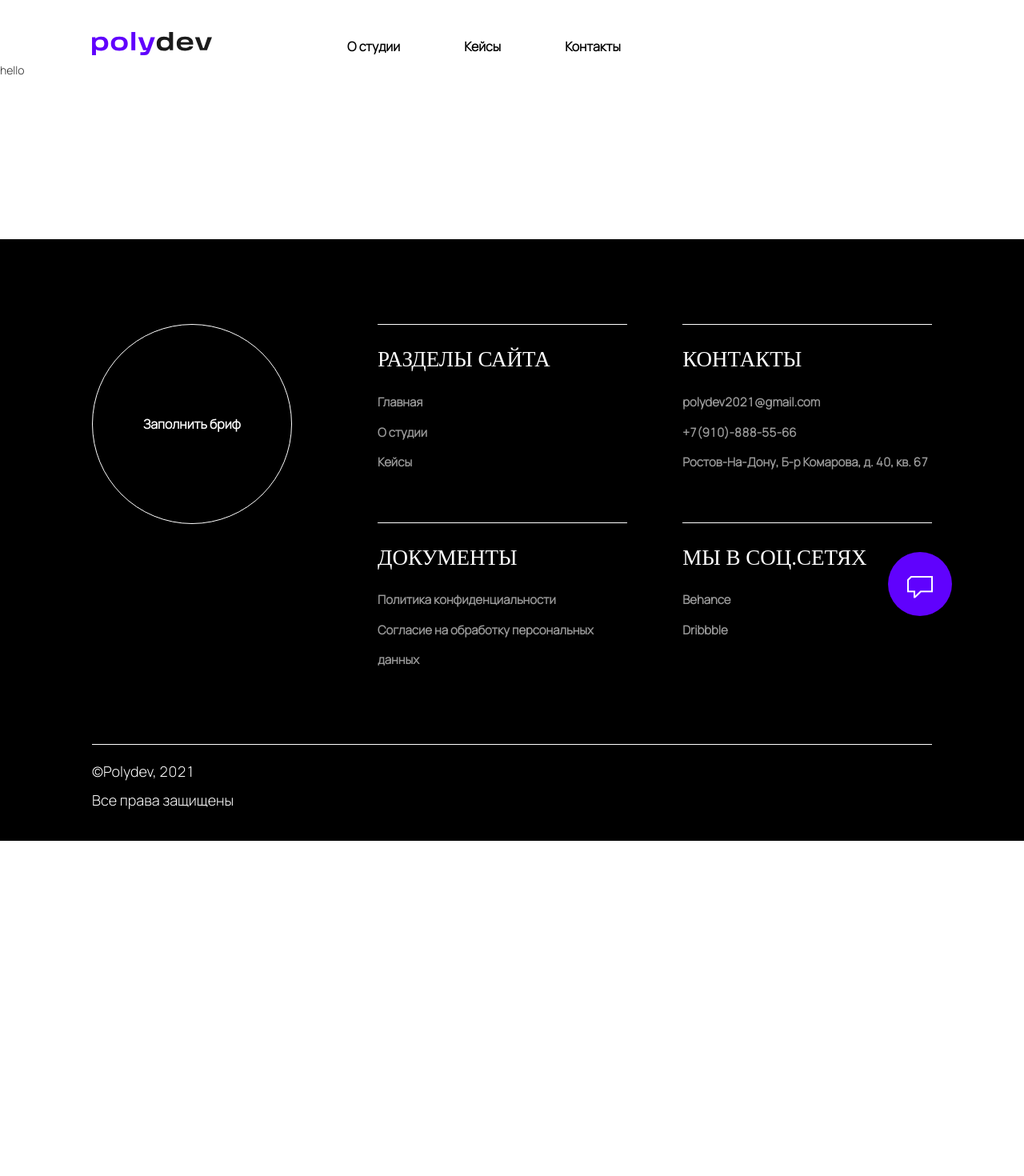
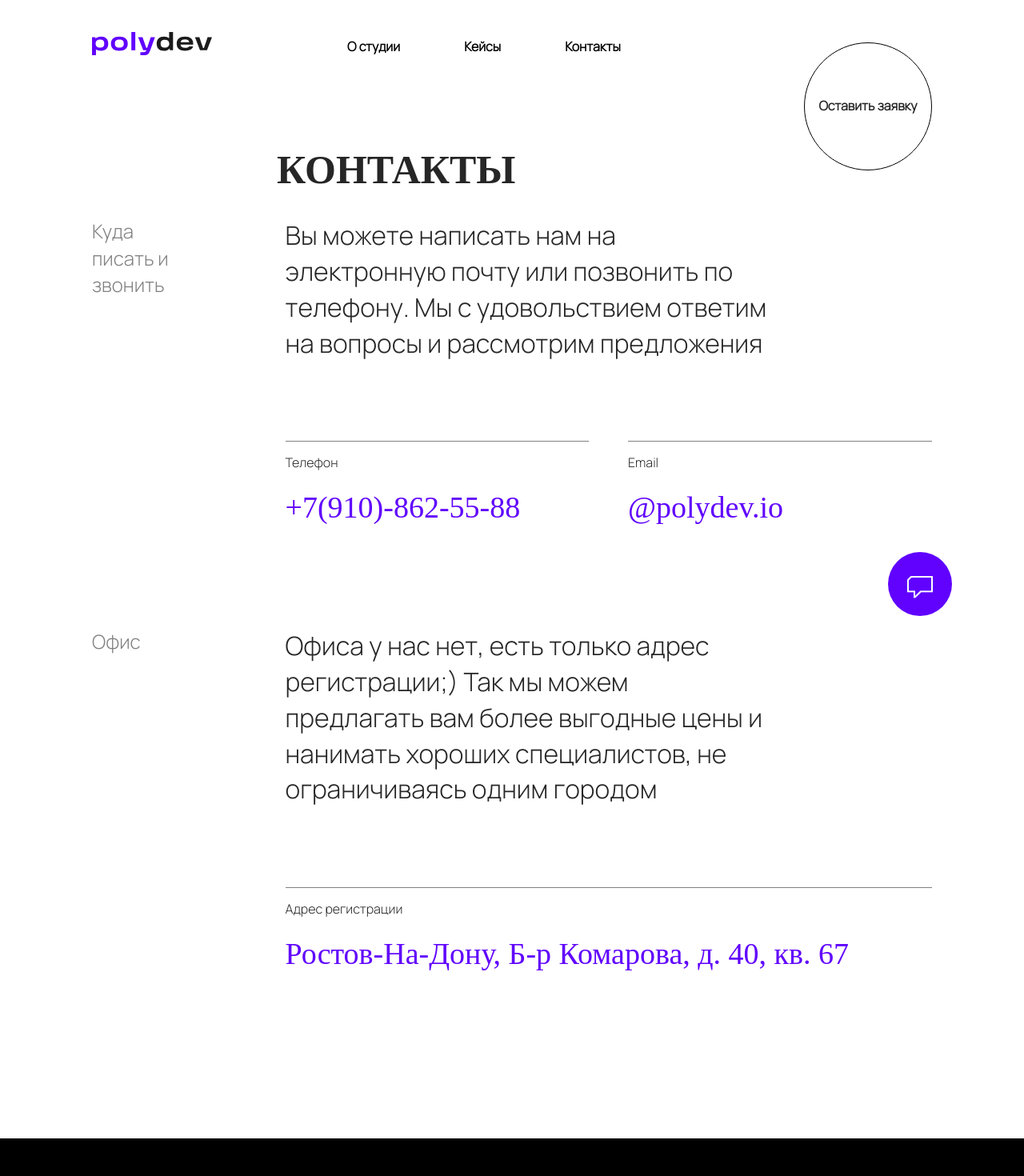
Before and after one commit to adisovaa/Polydev, a React (Create React App) app: page /contact in a window 1280 px wide. Shown: the top 1470 px of the page at 80% size. Before the commit the page ends 1051 px from the top, so only its background shows below. Built offline with nearby package versions, Linux system fonts and the light colour scheme; a web font is replaced by a local one.

Commit message:
new page CONTACT

```diff
--- a/src/component/UI/header/Header.jsx
+++ b/src/component/UI/header/Header.jsx
@@ -15,12 +15,14 @@ const Header = () => {
     const [screen, setScreen] = useState(window.matchMedia('(max-width: 880px)').matches);
     const dispatch = useDispatch();
 
-    const clickHeader = e =>{
+    const clickHeader = e => {
         dispatch(openHandle());
-        if (e.target.textContent === 'О нас') {
+        if (e.target.textContent === 'О студии') {
             history.push('/about-us')
-        }if(e.target.textContent === 'Форум'){
-            history.push('/forum')
+        } else if (e.target.textContent === 'Кейсы') {
+            history.push('/case')
+        } if (e.target.textContent === 'Контакты') {
+            history.push('/contact')
         }
     };
 
--- a/src/component/pages/contact/Contact.css
+++ b/src/component/pages/contact/Contact.css
@@ -0,0 +1,59 @@
+.contact {
+    margin-top: 100px!important;
+}
+.contact_btn {
+    position: absolute;
+    top: 2%;
+    right: 0;
+}
+.contact_title h3{
+    width: 54%;
+    line-height: 1.4!important;
+}
+.contact_text {
+    width: 58% !important;
+}
+
+.contact_count h1 {
+    font-size: 38px!important;
+    font-weight: 400;
+    margin: 0!important;
+}
+.contact_count p {
+    font-size: 16px!important;
+    margin: 14px 0!important;
+}
+.contact_count {
+    display: block!important;
+}
+.second_block {
+    margin-top: 120px;
+}
+.address {
+    width: 100% !important;
+}
+
+@media (max-width: 800px) {
+    .contact {
+        margin-top: 60px!important;
+    }
+    .contacts{
+        margin-top: 2px!important;
+    }
+    .contact_text {
+        width: 100% !important;
+    }
+    .contact_title h3{
+        margin: 20px 0;
+    }
+    .contact_count {
+        margin: 30px 0;
+    }
+    .contact_count h1 {
+        font-size: 18px!important;
+    }
+    .contact_count p {
+        font-size: 12px!important;
+        margin: 15px 0!important;
+    }
+}
--- a/src/component/pages/contact/Contact.jsx
+++ b/src/component/pages/contact/Contact.jsx
@@ -1,9 +1,69 @@
-import React from 'react'
+import React from 'react';
+import './Contact.css'
 
 const Contact = () => {
     return (
-        <div>
-            hello
+        <div className="wrapper">
+            <div>
+                <div className="studio_heading contact">
+                    <h2>Контакты</h2>
+                </div>
+                <div className="heading_button contact_btn">
+                    <button>Оставить заявку</button>
+                </div>
+                <div className="studio_block">
+                    <div className="studio_item">
+                        <div className="studio_title contact_title">
+                            <h3>Куда писать и звонить</h3>
+                        </div>
+                        <div className="block_text contact_text">
+                            <p>Вы можете написать нам на электронную почту или позвонить по телефону. Мы с удовольствием
+                                ответим на вопросы и рассмотрим предложения</p>
+                        </div>
+                    </div>
+                </div>
+            </div>
+
+            <div>
+                <div className="wrapper">
+                    <div className="count contacts">
+                        <div className="clients_count contact_count">
+                            <p>Телефон</p>
+                            <h1>+7(910)-862-55-88</h1>
+                        </div>
+                        <div className="clients_count contact_count">
+                            <p>Email</p>
+                            <h1>@polydev.io</h1>
+                        </div>
+                    </div>
+                </div>
+            </div>
+
+
+            <div>
+                <div className="studio_block second_block">
+                    <div className="studio_item">
+                        <div className="studio_title contact_title">
+                            <h3>Офис</h3>
+                        </div>
+                        <div className="block_text contact_text">
+                            <p>Офиса у нас нет, есть только адрес регистрации;) Так мы можем предлагать вам более
+                                выгодные цены и нанимать хороших специалистов, не ограничиваясь одним городом</p>
+                        </div>
+                    </div>
+                </div>
+            </div>
+
+            <div>
+                <div className="wrapper">
+                    <div className="count contacts">
+                        <div className="clients_count contact_count address">
+                            <p>Адрес регистрации</p>
+                            <h1>Ростов-На-Дону, Б-р Комарова, д. 40, кв. 67</h1>
+                        </div>
+                    </div>
+                </div>
+            </div>
         </div>
     )
 }
```
